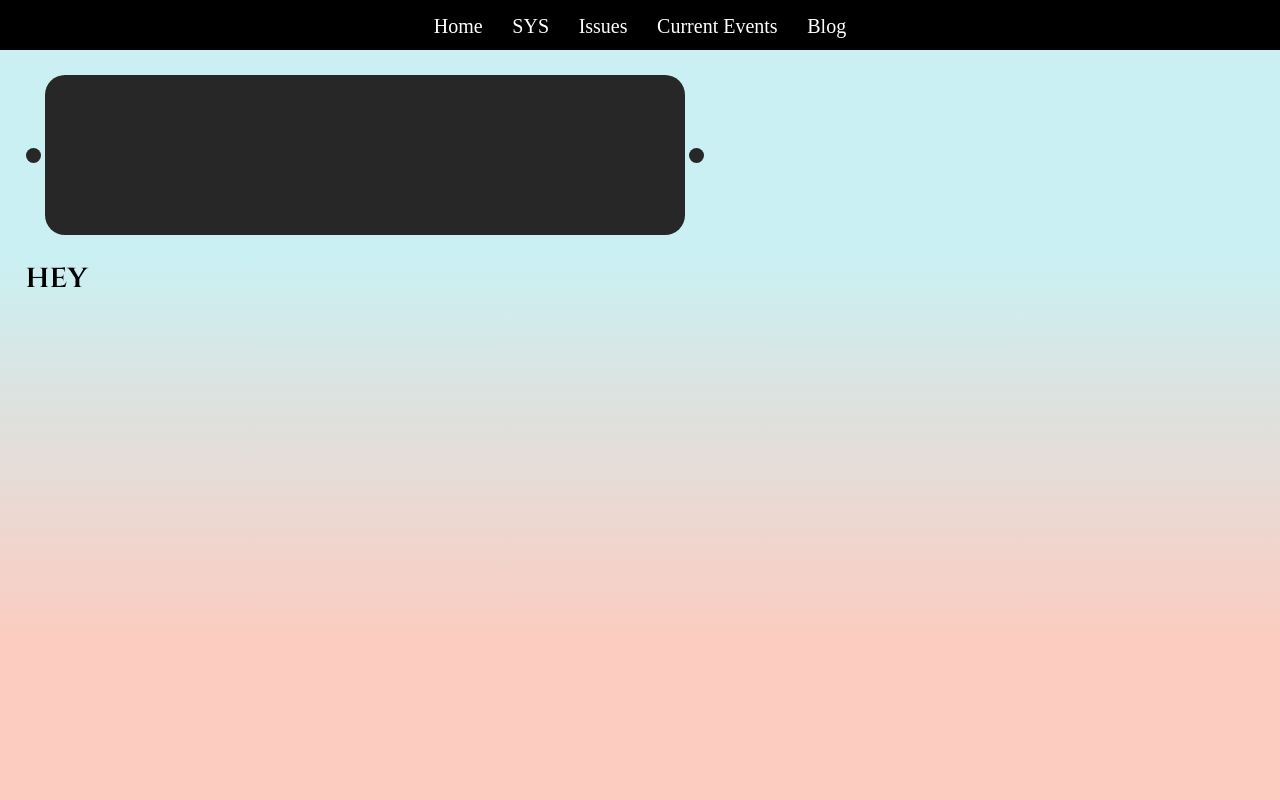
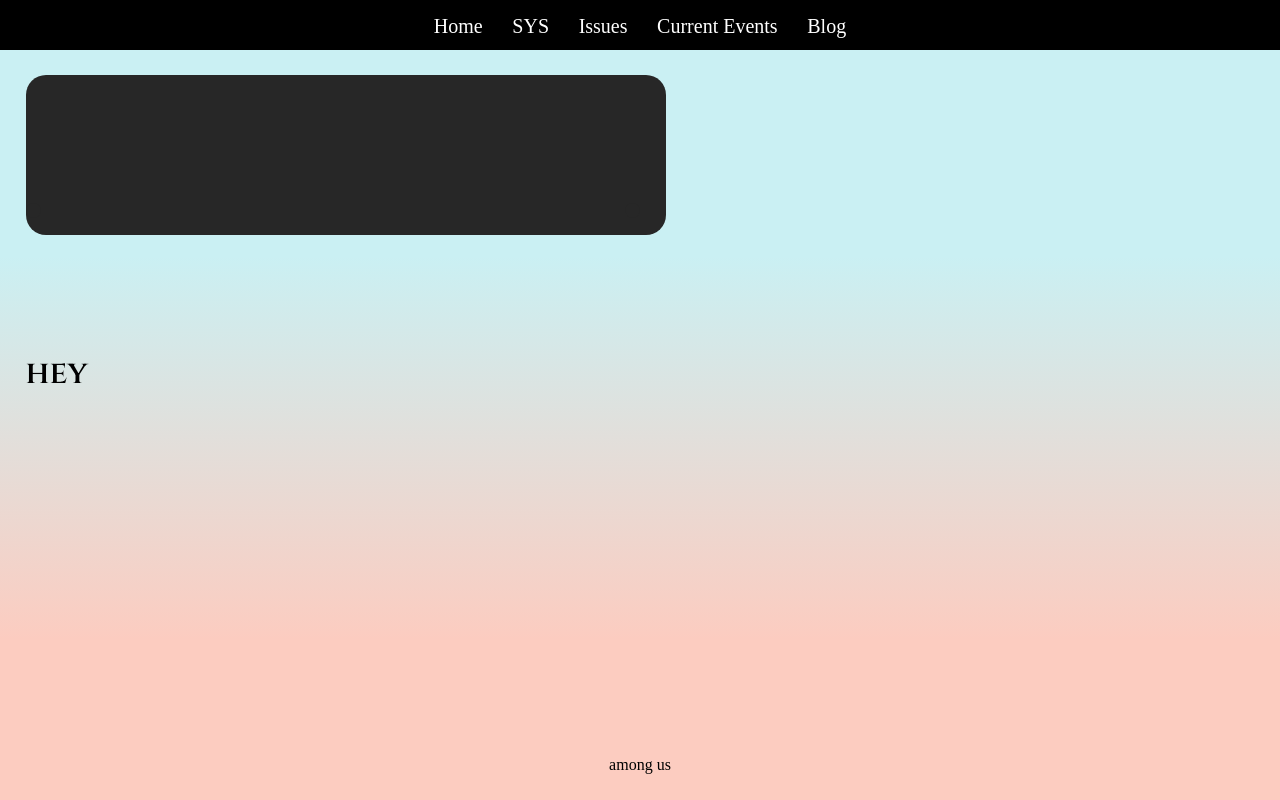
Before and after one commit to SSCLOHSWebsiteAdmin/ssc-website, a Flask app: page /home in a window 1280 px wide. Run offline with Flask 2, Linux system fonts and the light colour scheme.

Commit message:
added a footer and fixed the carousel position stuff for real

```diff
--- a/static/style.css
+++ b/static/style.css
@@ -22,6 +22,15 @@ body
     margin-top: 75px;
 }
 
+#footer
+{
+    position: absolute;
+    bottom:0;
+    width:100%;
+    padding-bottom:2%;
+    text-align: center;
+}
+
 .nav-item
 {
     color: #ffffff !important;
@@ -43,7 +52,7 @@ body
 {
     margin: auto;
     text-align: center;
-    width: 100vw;
+    width: 100%;
     font-size: 50px;
 }
 
@@ -68,12 +77,28 @@ a:link{
     height: 15px;
     border-radius: 20px;
     margin:auto;
-    display: inline-block;
     vertical-align: middle;
+    top: 50%;
 }
+
+.right
+{
+    position: absolute;
+    right: 0;
+}
+
+.left
+{
+    position: absolute;
+    left: 0;
+}
+
 .carousel
 {
     vertical-align: middle;
+    position: relative;
+    width: 20vw;
+    height: 20vw;
 }
 
 .carousel-item
@@ -82,4 +107,5 @@ a:link{
     display: inline-block;
     margin: auto;
     vertical-align: middle;
+
 }
--- a/templates/home.html
+++ b/templates/home.html
@@ -6,10 +6,12 @@
     <div id="sky"></div>
 {% endblock %}
 {% block content %}
-    <div class="carousel">
-        <div class="arrow"></div>
-            <div class="carousel-item banner"></div>
-        <div class="arrow"></div>
+    <div class="carousel" style="width:50%;">
+        <div class="left arrow"></div>
+            <div class="carousel-item">
+                <div class="banner"></div>
+            </div>
+        <div class="right arrow"></div>
     </div>
 
     <h1>hey</h1>
--- a/templates/layout.html
+++ b/templates/layout.html
@@ -41,7 +41,7 @@
         {% block content %}{% endblock %}
     </div>
     <div id="footer">
-
+        among us
     </div>
 </body>
 </html>
```
